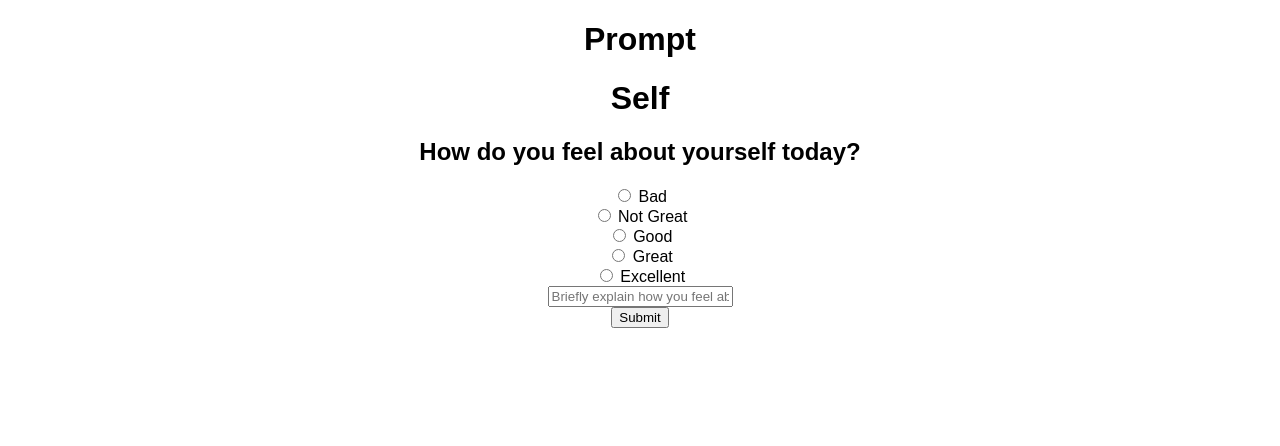
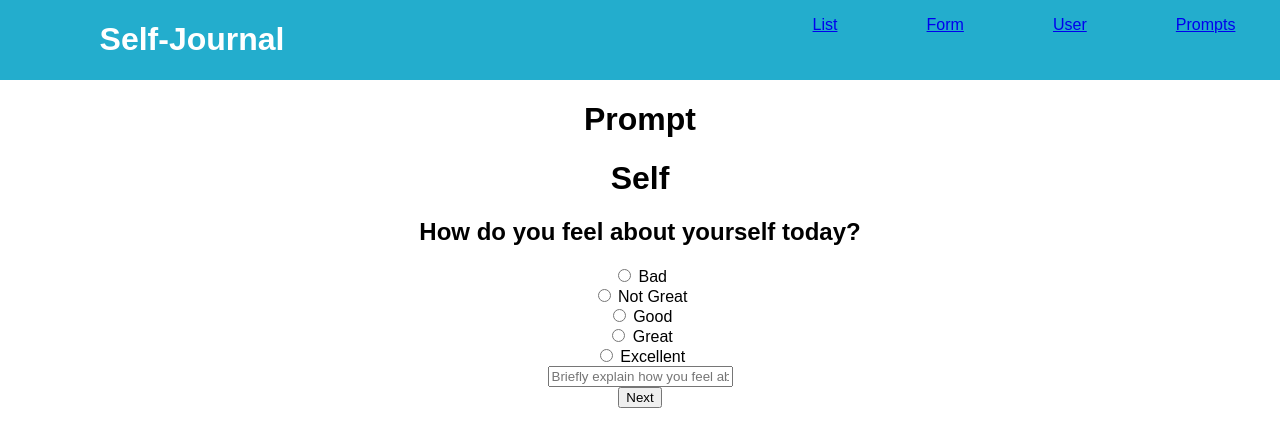
Before and after one commit to nathancleon/self-journal, a React (Create React App) app: page /prompts in a window 1280 px wide. Shown: the top 446 px of the page. Built offline with nearby package versions, Linux system fonts and the light colour scheme.

Commit message:
added more components

```diff
--- a/src/components/App/App.js
+++ b/src/components/App/App.js
@@ -7,9 +7,14 @@ import Landing from '../Landing/Landing';
 
 class App extends Component {
   render() {
+    const ifLanding = window.location.pathname === "/";
     return (
       <div className="App">
-        <Main />
+      {
+        ifLanding ? <h1>LandingHeader</h1>:
+        <Header />
+      }
+      <Main />
 
       </div>
     );
--- a/src/components/Landing/Landing.css
+++ b/src/components/Landing/Landing.css
@@ -1,4 +1,4 @@
-.landing {
+.Landing {
   height: 100%;
 }
 
--- a/src/components/Landing/Landing.js
+++ b/src/components/Landing/Landing.js
@@ -1,12 +1,11 @@
 import React, { Component } from 'react';
 import Header from '../Header/Header';
-// import './Landing.css';
+import './Landing.css';
 
 export default class Landing extends Component {
   render() {
     return(
-      <div className="landing">
-        <Header />
+      <div className="Landing">
         <section className="banner"></section>
       </div>
     );
--- a/src/components/PromptContainer/PromptContainer.js
+++ b/src/components/PromptContainer/PromptContainer.js
@@ -6,6 +6,15 @@ export default class PromptContainer extends Component {
     super(props);
 
     this.state = {
+      keys: [
+        'self',
+        'family',
+        'secondSelf'
+      ],
+      dataObject: {
+
+      },
+      steps: 0,
       self: {
         title: 'Self',
         question: 'How do you feel about yourself today?',
@@ -13,16 +22,40 @@ export default class PromptContainer extends Component {
         placeholder: 'Briefly explain how you feel about yourself today'
       },
       family: {
-
+        title: 'Family',
+        question: 'How do you feel about your family today?',
+        answers: ['Bad', 'Not Great', 'Good', 'Great', 'Excellent'],
+        placeholder: 'Briefly explain how you feel about yourself today'
       }
     }
+  }
+
+  goToNextPrompt(data) {
+    let newData = {
+      ['answer-' + this.state.keys[this.state.steps]]: data.answer,
+      ['answerText-' + this.state.keys[this.state.steps]]: data.answerText
+    }
+    let newDataObject = Object.assign(this.state.dataObject, newData);
+    let newStep = this.state.steps + 1;
+    this.setState({
+      dataObject: newDataObject,
+      steps: newStep
+    });
+
+  }
+
+  submitAllData() {
+    console.log(this.state);
   }
 
   render() {
     return (
       <div>
         <h1>Prompt</h1>
-        <Prompt data={this.state.self} />
+        {this.state.steps === 0 && <Prompt goNext={this.goToNextPrompt.bind(this)} data={this.state.self} />}
+        {this.state.steps === 1 && <Prompt goNext={this.goToNextPrompt.bind(this)} data={this.state.family} />}
+        {this.state.steps === 2 && <Prompt goNext={this.goToNextPrompt.bind(this)} data={this.state.self} />}
+        {this.state.steps === 3 && <button onClick={this.submitAllData.bind(this)}>Submit</button>}
       </div>
     )
   }
--- a/src/components/Prompts/Prompt.js
+++ b/src/components/Prompts/Prompt.js
@@ -19,7 +19,10 @@ export default class Prompt extends Component {
   }
 
   handleSubmitEvent() {
-    console.log(this.state);
+    this.props.goNext({
+      answer: this.state.answer,
+      answerText: this.state.answerText
+    });
   }
 
   render() {
@@ -42,7 +45,7 @@ export default class Prompt extends Component {
           <div>
           <input onChange={this.handleChange.bind(this)} type="text" name="answerText" placeholder={placeholder} />
           </div>
-          <button onClick={this.handleSubmitEvent.bind(this)} type="submit">Submit</button>
+          <button onClick={this.handleSubmitEvent.bind(this)} type="button">Next</button>
         </div>
       </div>
     );
```
